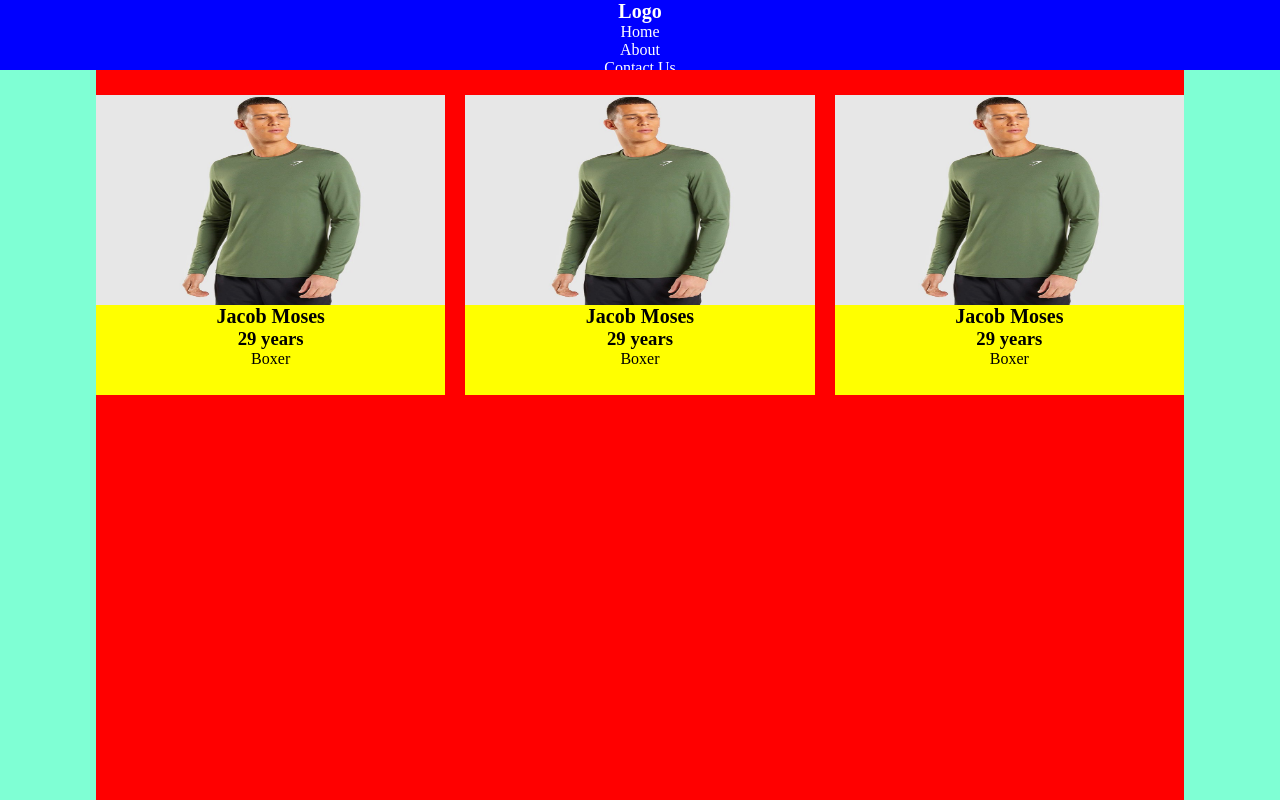
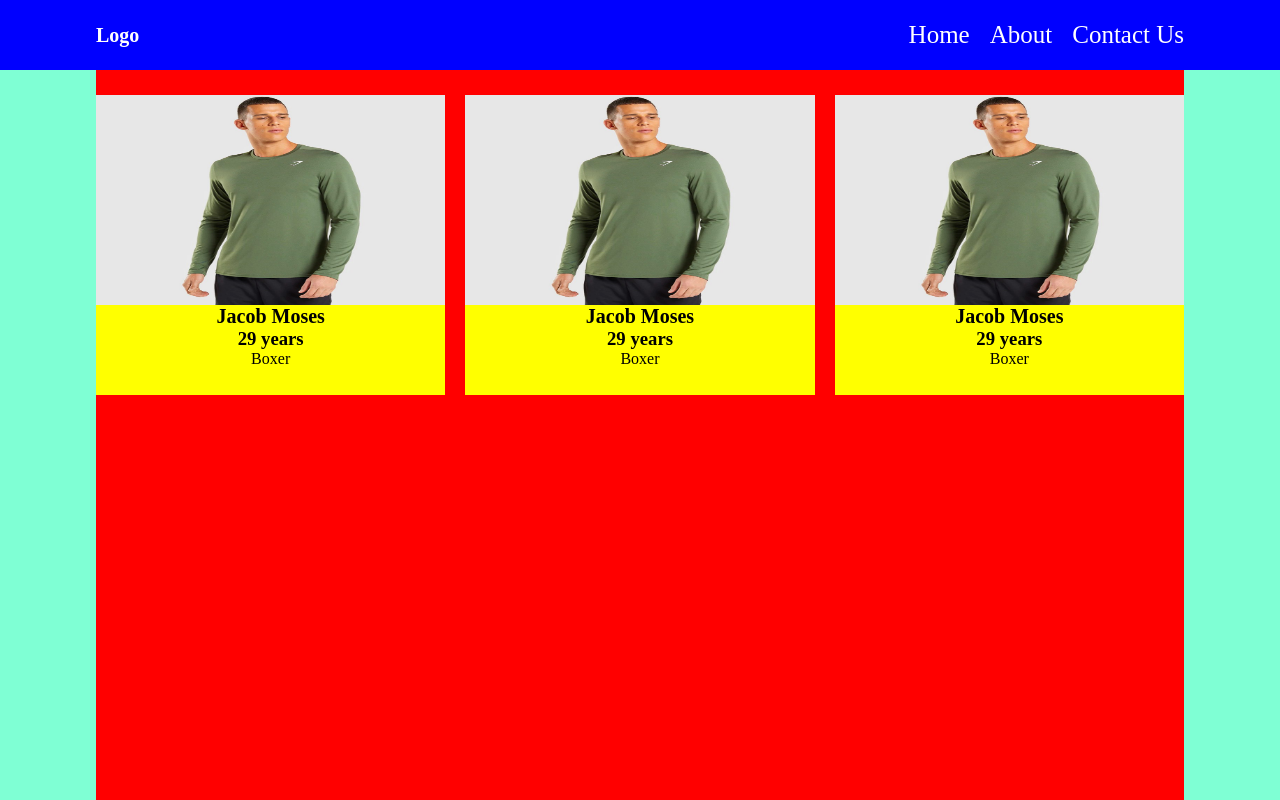
Before and after one commit to henry-codes007/React-JS-course, a React (Vite) app: page / in a window 1280 px wide. Built offline with nearby package versions, Linux system fonts and the light colour scheme.

Commit message:
Update header.css

```diff
--- a/src/components/header/header.css
+++ b/src/components/header/header.css
@@ -2,4 +2,15 @@
     background-color: blue;
     height: 70px;
     color: white;
+    display: flex;
+    justify-content: space-between;
+    align-items: center;
+    padding-inline: 7.5%;
 }
+
+.main-header ul{
+    display: flex;
+    font-size: 25px;
+    gap: 20px;
+    list-style: none;
+}
```
